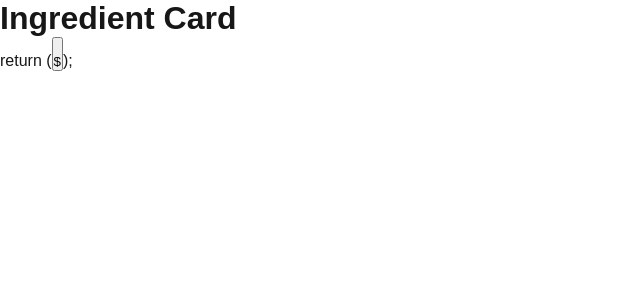
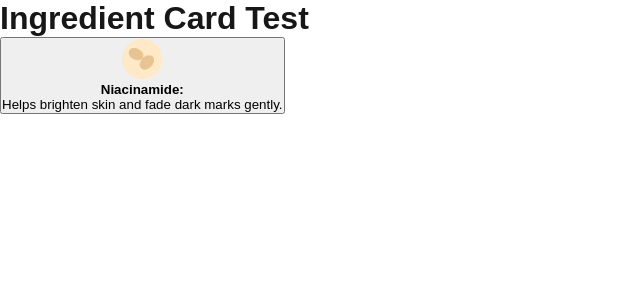
Before and after one commit to Esteb4ncd/DermaKnight_WebApp, a Next.js app in the folder dermaknight/: page / in a window 1280 px wide. Shown: the top 300 px of the page, without its empty margins (0-640 px from the left). Built offline with nearby package versions, Linux system fonts and the light colour scheme.

Commit message:
in process of fixing ingredient cards

```diff
--- a/dermaknight/app/page.js
+++ b/dermaknight/app/page.js
@@ -7,24 +7,55 @@ import Ingredients from "./ui/ingredientCard/ingredientCard";
 // import Product from "@/_ui/ingredientCard/ingredientCard.js";
 
 
-export default function IngredientPage() {
+const ingredients = [
+  {
+      name: "Niacinamide:",
+      image: "/ingredients/image_1.png",
+      description: "Helps brighten skin and fade dark marks gently.",
+  },
+  {
+      name: "Vitamin C:",
+      image: "/ingredients/image_2.png",
+      description: "Antioxidant that evens out skin tone",
+  },
+  {
+      name: "Ceramides:",
+      image: "/ingredients/image_1.png",
+      description: "Calms irritation and fades post-acne spots",
+  },
+  {
+      name: "Retinol:",
+      image: "/ingredients/image_2.png",
+      description: "A vitamin A derivative that speeds up skin cell turnover.",
+  },
+];
+
+
+export default function Home() {
   return (
     <div>
       <header className={styles.header}>
-        <h1>Ingredient Card</h1>
+        <h1>Ingredient Card Test</h1>
       </header>
 
       <main className={styles.main}>
-        <section className={styles.ingredient__card}>
-          return (
-            <Ingredients
+        <section className={styles.ingredient}>
+          {ingredients
+            .filter((ingredients) => ingredients.name === "Niacinamide:")
+            .map((ingredients) => {
 
-            />
-          );
+              return (
+                <Ingredients
+                  image={ingredients.image}
+                  name={ingredients.name}
+                  description={ingredients.description}
+                />
+              )
+            }
+          )}
+
         </section>
-
       </main>
-
     </div>
-)
+  )
 }
--- a/dermaknight/app/ui/ingredientCard/ingredientCard.js
+++ b/dermaknight/app/ui/ingredientCard/ingredientCard.js
@@ -1,43 +1,35 @@
 import styles from "./ingredientCard.module.css";
-import Image from "@public/ingredients";
+import Image from "next/image";
 
-const products = [
-    {
-        name: "Niacinamide:",
-        image: "image_1",
-        description: "Helps brighten skin and fade dark marks gently",
-    },
-    {
-        name: "Vitamin C:",
-        image: "image_2",
-        description: "Antioxidant that evens out skin tone",
-    },
-    {
-        name: "Ceramides:",
-        image: "image_1",
-        description: "Calms irritation and fades post-acne spots",
-    },
-    {
-        name: "Retinol:",
-        image: "image_2",
-        description: "A vitamin A derivative that speeds up skin cell turnover.",
-    },
-];
+// const ingredients = [
+//     {
+//         name: "Niacinamide:",
+//         image: "/ingredients/image_1.png",
+//         description: "Helps brighten skin and fade dark marks gently",
+//     },
+//     {
+//         name: "Vitamin C:",
+//         image: "/ingredients/image_2.png",
+//         description: "Antioxidant that evens out skin tone",
+//     },
+//     {
+//         name: "Ceramides:",
+//         image: "/ingredients/image_1.png",
+//         description: "Calms irritation and fades post-acne spots",
+//     },
+//     {
+//         name: "Retinol:",
+//         image: "/ingredients/image_2.png",
+//         description: "A vitamin A derivative that speeds up skin cell turnover.",
+//     },
+// ];
 
 function Ingredients({ name, image, description }) {
-    let descriptionClasses;
-    let ingredientDescription = description;
-
-    // if(defaultState) {
-    //     ingredientType = styles.recommendedIngredient;
-    //     name = "Niacinamide";
-    // }
-
     return (
         <button>
             <img className={styles.ingredient__image} src={image} />
             <p className={styles.ingredient__name}>{name}</p>
-            <p className={descriptionClasses}>${description}</p>
+            <p className={styles.ingredient_description}>{description}</p>
         </button>
     );
 }
--- a/dermaknight/app/ui/ingredientCard/ingredientCard.module.css
+++ b/dermaknight/app/ui/ingredientCard/ingredientCard.module.css
@@ -1,13 +1,30 @@
 .ingredient {
     display: flex;
-    gap: 10px;
-    flex-direction: column;
+    align-items: center;
+    gap: 0.75rem;
+    padding: 0.75rem 1rem;
+    background-color: white;
+    border: 1px solid #ddd;
+    border-radius: 2rem;
+    box-shadow: 0 2px 4px #CBCBCB;
+    max-width: 500px;
+}
+
+.ingredient__name {
+    font-weight: bold;
 }
 
 .ingredient__image {
-    width: 100%;
+    border-radius: 50%;
+    overflow: hidden;
+    width: 40px;
+    height: 40px;
+    flex-shrink: 0;
 }
 
+
 .ingredient__description {
-    font-weight: bold;
+    font-size: 1rem;
+    line-height: 1.4;
+    color: #111;
 }
```
